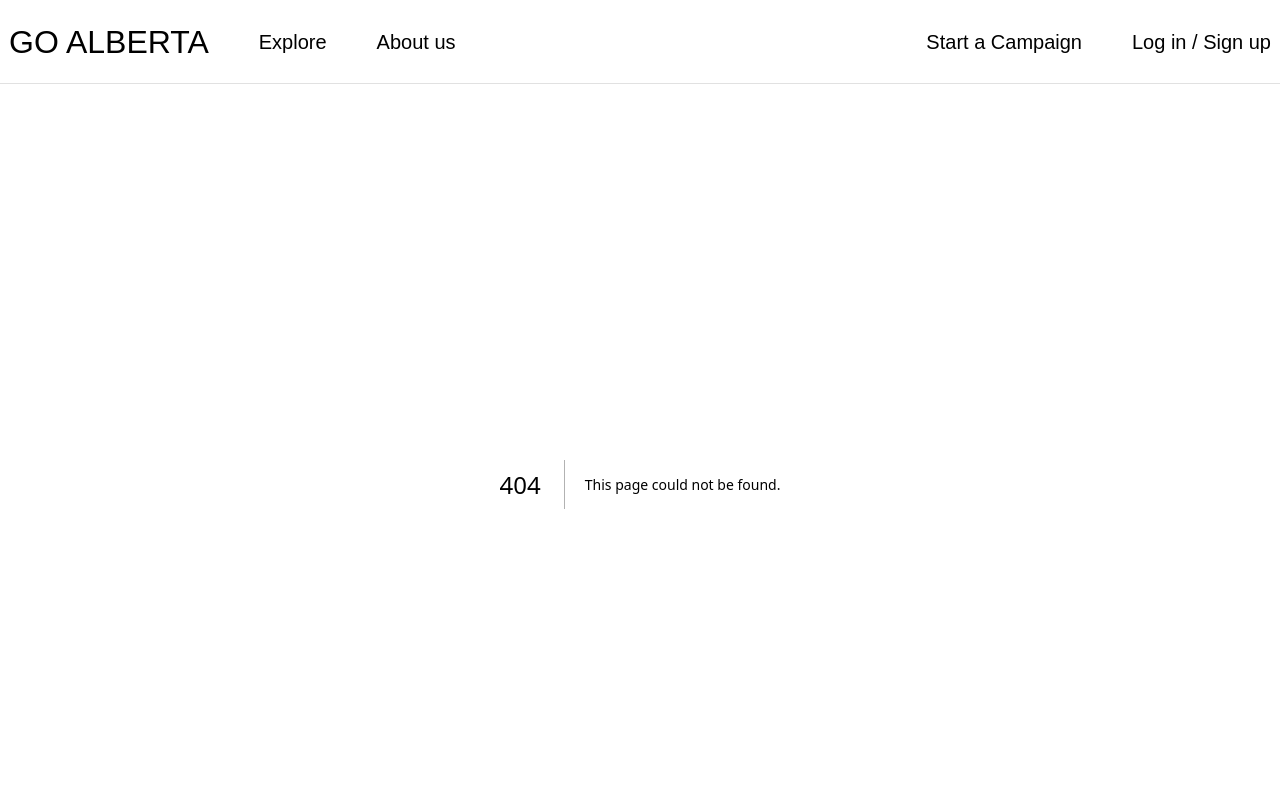
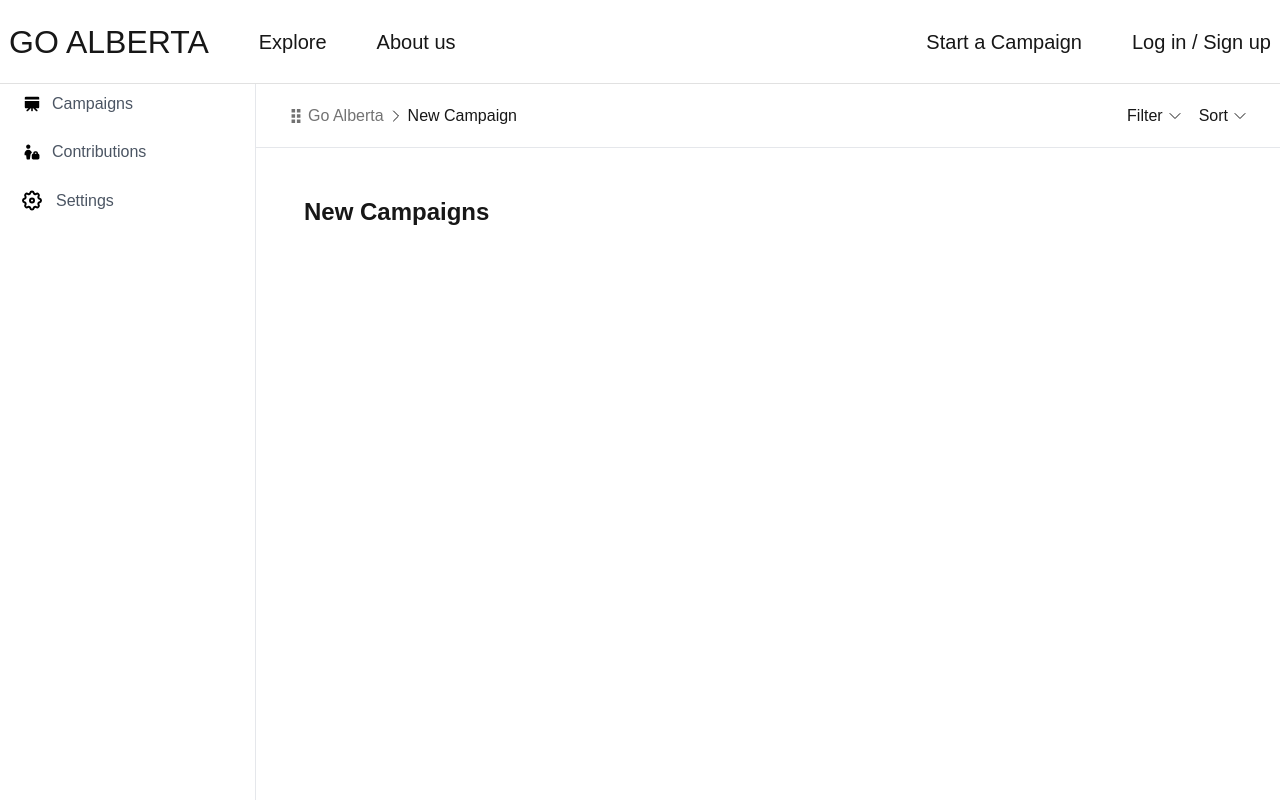
Before and after one commit to vakulinina/go-alberta, a Next.js app: page /user/campaigns/new in a window 1280 px wide. Before the commit this address had no page. Shown: the top 800 px of the page. Built offline with nearby package versions, Linux system fonts and the light colour scheme.

Commit message:
feat: add 'Nav Bar' component, and integrated 'Nav Bar' & 'Side Bar'

```diff
--- /dev/null
+++ b/src/app/user/campaigns/my/page.tsx
@@ -0,0 +1,7 @@
+export default function MyCampaigns() {
+  return (
+    <div className="p-6">
+      <h1 className="mb-4 text-2xl font-bold">My Campaigns</h1>
+    </div>
+  )
+}
--- /dev/null
+++ b/src/app/user/campaigns/new/page.tsx
@@ -0,0 +1,7 @@
+export default function NewCampaigns() {
+  return (
+    <div className="p-6">
+      <h1 className="mb-4 text-2xl font-bold">New Campaigns</h1>
+    </div>
+  )
+}
--- a/src/app/user/campaigns/page.tsx
+++ b/src/app/user/campaigns/page.tsx
@@ -1,7 +1,7 @@
-export default function MyCampaigns() {
+export default function Campaigns() {
   return (
     <div className="p-6">
-      <h1 className="mb-4 text-2xl font-bold">My Campaigns</h1>
+      <h1 className="mb-4 text-2xl font-bold">Campaigns</h1>
     </div>
   )
 }
--- a/src/app/user/contributions/page.tsx
+++ b/src/app/user/campaigns/saved/page.tsx
@@ -1,7 +1,7 @@
-export default function Contributions() {
+export default function SavedCampaigns() {
   return (
     <div className="p-6">
-      <h1 className="mb-4 text-2xl font-bold">Contributions</h1>
+      <h1 className="mb-4 text-2xl font-bold">Saved Campaigns</h1>
     </div>
   )
 }
--- /dev/null
+++ b/src/components/Icons/ChevronDownIcon.tsx
@@ -0,0 +1,14 @@
+export const ChevronDownIcon = ({ className }: React.SVGAttributes<SVGSVGElement>) => {
+  return (
+    <svg
+      xmlns="http://www.w3.org/2000/svg"
+      fill="none"
+      viewBox="0 0 24 24"
+      strokeWidth={1.5}
+      stroke="currentColor"
+      className={className}
+    >
+      <path strokeLinecap="round" strokeLinejoin="round" d="m19.5 8.25-7.5 7.5-7.5-7.5" />
+    </svg>
+  )
+}
--- /dev/null
+++ b/src/components/Icons/ChevronRightIcon.tsx
@@ -0,0 +1,14 @@
+export const ChevronRightIcon = ({ className }: React.SVGAttributes<SVGSVGElement>) => {
+  return (
+    <svg
+      xmlns="http://www.w3.org/2000/svg"
+      fill="none"
+      viewBox="0 0 24 24"
+      strokeWidth={1.5}
+      stroke="currentColor"
+      className={className}
+    >
+      <path strokeLinecap="round" strokeLinejoin="round" d="m8.25 4.5 7.5 7.5-7.5 7.5" />
+    </svg>
+  )
+}
--- /dev/null
+++ b/src/components/Icons/IndexIcon.tsx
@@ -0,0 +1,17 @@
+export const IndexIcon = ({ className }: React.SVGAttributes<SVGSVGElement>) => {
+  return (
+    <svg
+      xmlns="http://www.w3.org/2000/svg"
+      width="10"
+      height="15"
+      viewBox="0 0 10 15"
+      fill="none"
+      className={className}
+    >
+      <path
+        d="M9.16665 14.1667H5.83331V10.8334H9.16665V14.1667ZM4.16665 14.1667H0.833313V10.8334H4.16665V14.1667ZM9.16665 9.16671H5.83331V5.83337H9.16665V9.16671ZM4.16665 9.16671H0.833313V5.83337H4.16665V9.16671ZM9.16665 4.16671H5.83331V0.833374H9.16665V4.16671ZM4.16665 4.16671H0.833313V0.833374H4.16665V4.16671Z"
+        fill="#717171"
+      />
+    </svg>
+  )
+}
--- a/src/components/UserProfile/NavBar.tsx
+++ b/src/components/UserProfile/NavBar.tsx
@@ -1,3 +1,79 @@
+'use client'
+import { usePathname } from 'next/navigation'
+import { ChevronRightIcon } from '../Icons/ChevronRightIcon'
+import { ChevronDownIcon } from '../Icons/ChevronDownIcon'
+import { IndexIcon } from '../Icons/IndexIcon'
+
+type NavItem = {
+  id: string
+  label: string
+  href: string
+}
+
+const NavItems: NavItem[] = [
+  {
+    id: 'user',
+    label: 'User Profile',
+    href: '/user',
+  },
+  {
+    id: 'campaigns',
+    label: 'Campaigns',
+    href: '/user/campaigns',
+  },
+  {
+    id: 'new-campaigns',
+    label: 'New Campaign',
+    href: '/user/campaigns/new',
+  },
+  {
+    id: 'my-campaigns',
+    label: 'My Campaigns',
+    href: '/user/campaigns/my',
+  },
+  {
+    id: 'saved-campaigns',
+    label: 'Saved Campaigns',
+    href: '/user/campaigns/saved',
+  },
+  {
+    id: 'contributions',
+    label: 'Contributions',
+    href: '/user/contributions',
+  },
+  {
+    id: 'settings',
+    label: 'Settings',
+    href: '/user/settings',
+  },
+]
+
 export default function NavBar() {
-  return <div>NavBar</div>
+  const pathname = usePathname()
+  const currentNavItem = NavItems.filter((item) => pathname?.startsWith(item.href)).sort(
+    (a, b) => b.href.length - a.href.length
+  )[0]
+
+  return (
+    <nav className="flex h-14 w-full items-center justify-between bg-white px-4">
+      <div className="flex items-center gap-1">
+        <IndexIcon className="h-4 w-4" />
+        <span className="text-neutral-500">Go Alberta</span>
+        <ChevronRightIcon className="h-4 w-4" />
+        {currentNavItem && <span key={currentNavItem.id}>{currentNavItem.label}</span>}
+      </div>
+
+      <div className="flex items-center gap-4">
+        <button className="flex items-center gap-1">
+          Filter
+          <ChevronDownIcon className="h-4 w-4" />
+        </button>
+
+        <button className="flex items-center gap-1">
+          Sort
+          <ChevronDownIcon className="h-4 w-4" />
+        </button>
+      </div>
+    </nav>
+  )
 }
--- a/src/components/UserProfile/Sidebar.tsx
+++ b/src/components/UserProfile/Sidebar.tsx
@@ -1,6 +1,7 @@
 'use client'
 import { useState, useEffect } from 'react'
 import Link from 'next/link'
+import { useRouter } from 'next/navigation'
 import { usePathname } from 'next/navigation'
 import { CampaignIcon } from '../Icons/CampaignIcon'
 import { ContributionIcon } from '../Icons/ContributionIcon'
@@ -19,28 +20,29 @@ const menuItems: MenuItem[] = [
     id: 'campaigns',
     label: 'Campaigns',
     icon: <CampaignIcon className="h-4 w-4" />,
-    href: '/campaigns',
+    href: '/user/campaigns',
     subItems: [
-      { id: 'new', label: 'New Campaign', href: '/campaigns/new' },
-      { id: 'my', label: 'My Campaigns', href: '/campaigns/my' },
-      { id: 'saved', label: 'Saved Campaigns', href: '/campaigns/saved' },
+      { id: 'new', label: 'New Campaign', href: '/user/campaigns/new' },
+      { id: 'my', label: 'My Campaigns', href: '/user/campaigns/my' },
+      { id: 'saved', label: 'Saved Campaigns', href: '/user/campaigns/saved' },
     ],
   },
   {
     id: 'contributions',
     label: 'Contributions',
     icon: <ContributionIcon className="h-4 w-4" />,
-    href: '/contributions',
+    href: '/user/contributions',
   },
   {
     id: 'settings',
     label: 'Settings',
     icon: <GearIcon className="h-5.3 w-5.3 -ml-1" />,
-    href: '/settings',
+    href: '/user/settings',
   },
 ]
 
 export default function SideBar() {
+  const router = useRouter()
   const pathname = usePathname()
   const [expandedMenus, setExpandedMenus] = useState<string[]>([])
 
@@ -57,30 +59,43 @@ export default function SideBar() {
     }
   }, [expandedMenus])
 
-  useEffect(() => {
-    const currentMainMenu = menuItems.find((item) => item.subItems?.some((subItem) => subItem.href === pathname))
-    if (currentMainMenu && !expandedMenus.includes(currentMainMenu.id)) {
-      setExpandedMenus((prev) => [...prev, currentMainMenu.id])
-    }
-  }, [pathname, expandedMenus])
-
   const toggleMenu = (menuId: string) => {
     setExpandedMenus((prev) => (prev.includes(menuId) ? prev.filter((id) => id !== menuId) : [...prev, menuId]))
   }
 
+  const handleMainMenuClick = (item: MenuItem) => {
+    toggleMenu(item.id)
+    if (item.subItems && !expandedMenus.includes(item.id)) {
+      router.push(item.href)
+    }
+  }
+
   return (
     <nav className="w-full bg-white">
-      <div className="hidden min-h-screen border-gray-200 md:block">
+      <div className="hidden min-h-screen border-gray-500 md:block">
         <ul className="space-y-2">
           {menuItems.map((item) => (
             <li key={item.id} className="w-full">
+              {item.subItems ? (
                 <button
-                onClick={() => item.subItems && toggleMenu(item.id)}
-                className={`flex w-full items-center gap-3 px-6 py-2 text-left transition-colors ${pathname === item.href ? 'bg-gray-300 text-gray-900' : 'text-gray-600 hover:bg-gray-200'} `}
+                  onClick={() => handleMainMenuClick(item)}
+                  className={`flex w-full items-center gap-3 px-6 py-2 text-left transition-colors hover:underline ${pathname === item.href ? 'bg-gray-100 text-gray-900' : 'text-gray-600'} `}
                 >
                   {item.icon}
                   {item.label}
                 </button>
+              ) : (
+                <Link href={item.href} className="block w-full">
+                  <span
+                    className={`flex w-full items-center gap-3 px-6 py-2 text-left transition-colors hover:underline ${
+                      pathname === item.href ? 'bg-gray-100 text-gray-900' : 'text-gray-600'
+                    }`}
+                  >
+                    {item.icon}
+                    {item.label}
+                  </span>
+                </Link>
+              )}
 
               {item.subItems && expandedMenus.includes(item.id) && (
                 <ul className="ml-4 mt-2 w-full space-y-2">
@@ -88,9 +103,9 @@ export default function SideBar() {
                     <li key={subItem.id} className="-mx-4 w-full">
                       <Link href={subItem.href} className="block w-full">
                         <span
-                          className={`block w-full whitespace-nowrap px-6 py-2 transition-colors ${pathname === subItem.href ? 'bg-gray-300 text-gray-900' : 'text-gray-600 hover:bg-gray-200'} `}
+                          className={`block w-full cursor-pointer whitespace-nowrap px-6 py-2 transition-colors ${pathname === subItem.href ? 'bg-gray-100 text-gray-900' : 'text-gray-600'} `}
                         >
-                          <span className="inline-block pl-8">{subItem.label}</span>
+                          <span className="inline-block pl-8 hover:underline">{subItem.label}</span>
                         </span>
                       </Link>
                     </li>
@@ -102,17 +117,30 @@ export default function SideBar() {
         </ul>
       </div>
 
-      <div className="w-full border-b border-t border-gray-300 md:hidden">
+      <div className="border-gray-150 w-full border-b border-t md:hidden">
         <ul className="flex w-full">
           {menuItems.map((item) => (
             <li key={item.id} className="group relative w-1/3">
+              {item.subItems ? (
                 <button
-                className={`w-full whitespace-nowrap px-6 py-2 text-center transition-colors ${
-                  pathname === item.href ? 'bg-gray-300 text-gray-900' : 'text-gray-600 hover:bg-gray-100'
+                  onClick={() => handleMainMenuClick(item)}
+                  className={`w-full whitespace-nowrap px-6 py-2 text-center transition-colors hover:underline ${
+                    pathname === item.href ? 'bg-gray-100 text-gray-900' : 'text-gray-600'
                   }`}
                 >
                   {item.label}
                 </button>
+              ) : (
+                <Link href={item.href} className="block w-full">
+                  <span
+                    className={`block w-full whitespace-nowrap px-6 py-2 text-center transition-colors hover:underline ${
+                      pathname === item.href ? 'bg-gray-100 text-gray-900' : 'text-gray-600'
+                    }`}
+                  >
+                    {item.label}
+                  </span>
+                </Link>
+              )}
 
               {item.subItems && (
                 <div className="invisible absolute left-1/2 top-full -translate-x-1/2 pt-1 group-hover:visible">
@@ -121,8 +149,8 @@ export default function SideBar() {
                       <li key={subItem.id}>
                         <Link href={subItem.href}>
                           <span
-                            className={`block cursor-pointer px-4 py-2 text-center text-sm transition-colors hover:bg-gray-100 ${
-                              pathname === subItem.href ? 'bg-gray-300 text-gray-900' : 'text-gray-600'
+                            className={`block cursor-pointer px-4 py-2 text-center text-sm transition-colors hover:underline ${
+                              pathname === subItem.href ? 'bg-gray-100 text-gray-900' : 'text-gray-600'
                             }`}
                           >
                             {subItem.label}
```
Lines whose indentation alone changed are shown as unchanged.
